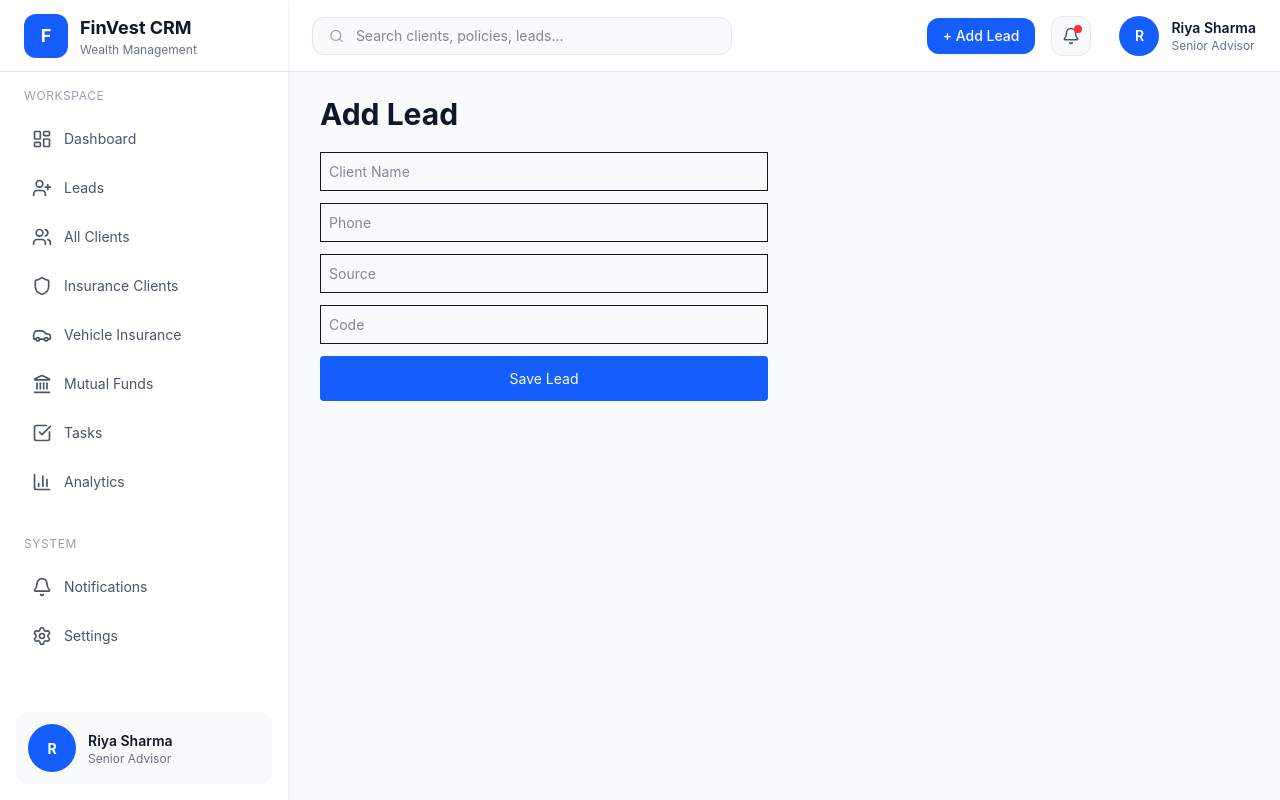
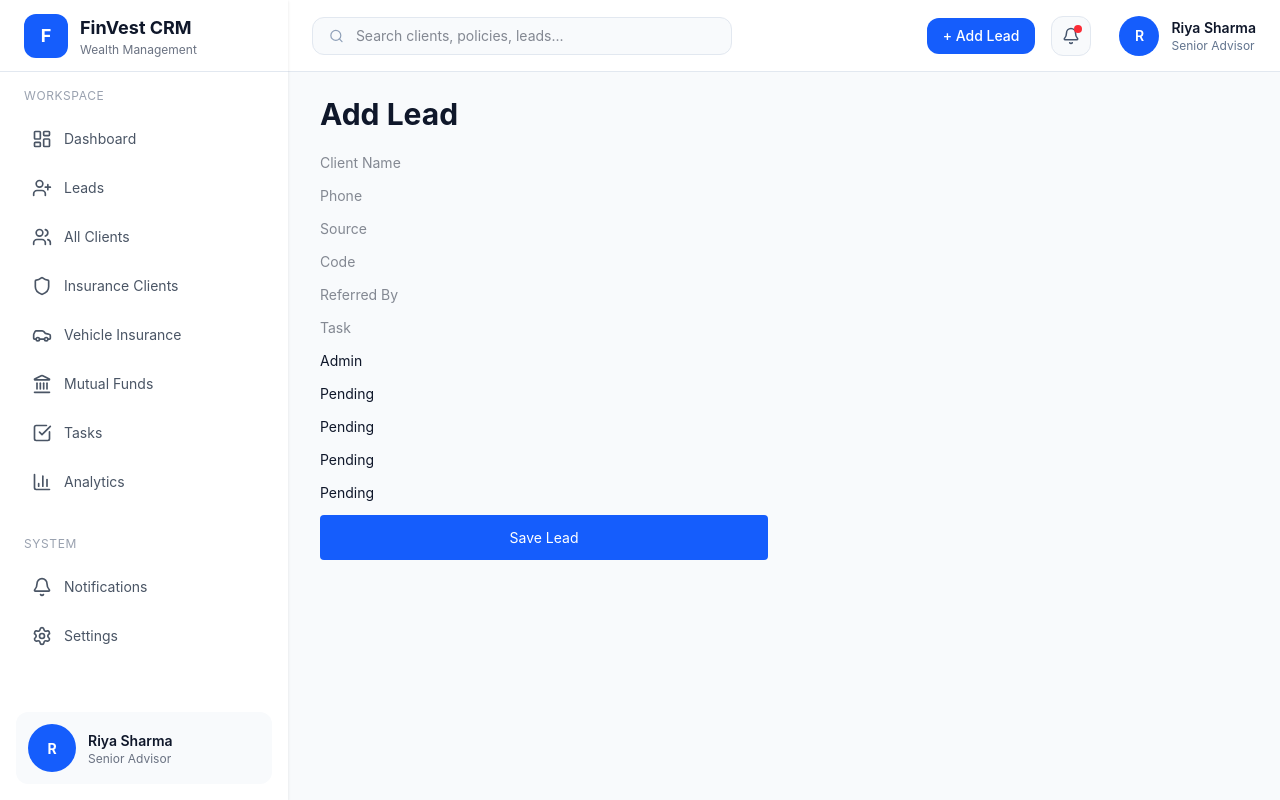
Before and after one commit to dhanlaxmicrm1-maker/crm-front, a React (Vite) app: page /add-lead in a window 1280 px wide. Built offline with nearby package versions, Linux system fonts and the light colour scheme.

Commit message:
Update AddLead.tsx

```diff
--- a/src/pages/AddLead.tsx
+++ b/src/pages/AddLead.tsx
@@ -32,9 +32,11 @@ export default function AddLead() {
       <h1 className="text-3xl font-bold mb-5">Add Lead</h1>
 
       <div className="flex flex-col gap-3 max-w-md">
+
+
 <input
   placeholder="Client Name"
-          className="border p-2"
+  value={form.client}
   onChange={(e) =>
     setForm({ ...form, client: e.target.value })
   }
@@ -42,7 +44,7 @@ export default function AddLead() {
 
 <input
   placeholder="Phone"
-          className="border p-2"
+  value={form.phone}
   onChange={(e) =>
     setForm({ ...form, phone: e.target.value })
   }
@@ -50,7 +52,7 @@ export default function AddLead() {
 
 <input
   placeholder="Source"
-          className="border p-2"
+  value={form.source}
   onChange={(e) =>
     setForm({ ...form, source: e.target.value })
   }
@@ -58,13 +60,67 @@ export default function AddLead() {
 
 <input
   placeholder="Code"
-          className="border p-2"
+  value={form.code}
   onChange={(e) =>
     setForm({ ...form, code: e.target.value })
   }
 />
 
-        <button
+<input
+  placeholder="Referred By"
+  value={form.referredBy}
+  onChange={(e) =>
+    setForm({ ...form, referredBy: e.target.value })
+  }
+/>
+
+<input
+  placeholder="Task"
+  value={form.task}
+  onChange={(e) =>
+    setForm({ ...form, task: e.target.value })
+  }
+/>
+
+<input
+  placeholder="Processed By"
+  value={form.processedBy}
+  onChange={(e) =>
+    setForm({ ...form, processedBy: e.target.value })
+  }
+/>
+
+<input
+  placeholder="Documents"
+  value={form.documents}
+  onChange={(e) =>
+    setForm({ ...form, documents: e.target.value })
+  }
+/>
+
+<input
+  placeholder="Account"
+  value={form.account}
+  onChange={(e) =>
+    setForm({ ...form, account: e.target.value })
+  }
+/>
+
+<input
+  placeholder="Mandate"
+  value={form.mandate}
+  onChange={(e) =>
+    setForm({ ...form, mandate: e.target.value })
+  }
+/>
+
+<input
+  placeholder="SIP"
+  value={form.sip}
+  onChange={(e) =>
+    setForm({ ...form, sip: e.target.value })
+  }
+/>        <button
           onClick={submit}
           className="bg-blue-600 text-white p-3 rounded"
         >
```
Lines whose indentation alone changed are shown as unchanged.
